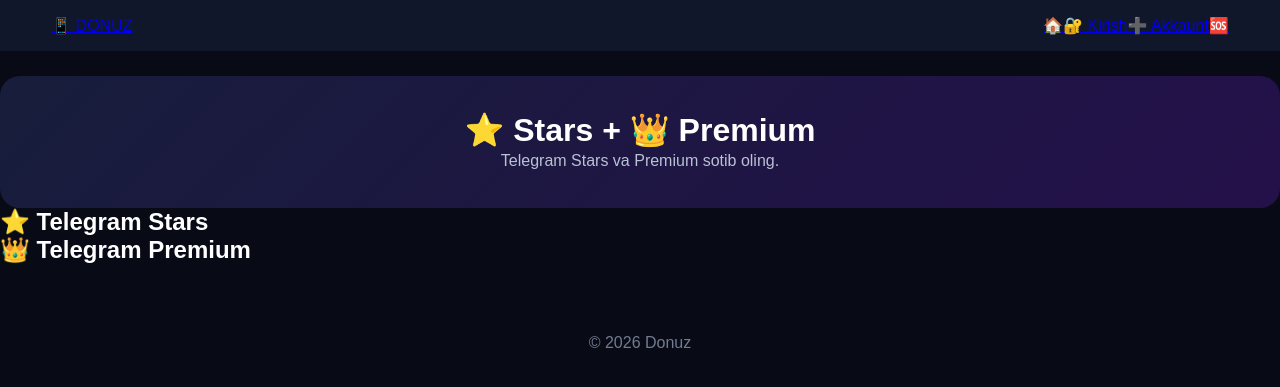
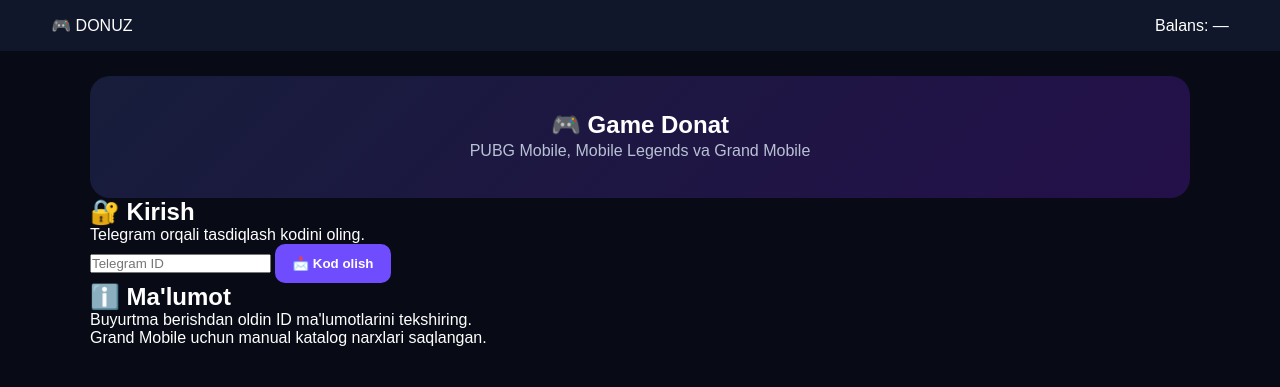
Before and after one commit to abdunabiyevabdurasul300-boop/Sayt, a Python web app: template templates/home.html in a window 1280 px wide. Shown: the top 387 px of the page. Run offline with Jinja, Linux system fonts and the light colour scheme; the template is opened without the code that fills it, so the values that code supplies are empty.

Commit message:
Update home.html

```diff
--- a/templates/home.html
+++ b/templates/home.html
@@ -1,109 +1,128 @@
-{% extends "base.html" %}
+<!DOCTYPE html>
+<html lang="uz">
+<head>
+    <meta charset="UTF-8">
+    <meta name="viewport" content="width=device-width, initial-scale=1.0">
+    <title>Donuz — Game Donat</title>
+    <link rel="stylesheet" href="/style.css">
+</head>
 
-{% block title %}Donuz — Telegram Stars Premium{% endblock %}
+<body>
 
-{% block content %}
+<header class="header">
+    <div class="logo">🎮 DONUZ</div>
+    <div id="balanceBox" class="balance">Balans: —</div>
+</header>
 
-<div class="hero">
-    <h1>⭐ Stars + 👑 Premium</h1>
-    <p>Telegram Stars va Premium sotib oling.</p>
+<main class="container">
 
-    {% if me %}
-    <div>
-        💰 Balans:
-        <b>{{ "{:,}".format(me.balance) }} so'm</b>
-    </div>
-    {% endif %}
-</div>
+    <section class="hero">
+        <h1>🎮 Game Donat</h1>
+        <p>PUBG Mobile, Mobile Legends va Grand Mobile</p>
+    </section>
 
-<div class="grid">
+    <!-- AUTH -->
+    <section id="authSection" class="card">
+        <h2>🔐 Kirish</h2>
 
-    <!-- STARS -->
-    <section class="card">
-        <h2>⭐ Telegram Stars</h2>
-
-        {% if stars.ok %}
-
-        <p>
-            ⭐ Stars
-            <br>
-            Miqdor: {{ stars.min_amount }} – {{ stars.max_amount }}
+        <p id="authText">
+            Telegram orqali tasdiqlash kodini oling.
         </p>
 
-        <form method="post" action="/buy/stars">
+        <input
+            id="userId"
+            type="number"
+            placeholder="Telegram ID"
+        >
+
+        <button onclick="requestAuth()">
+            📩 Kod olish
+        </button>
+
+        <div id="codeArea" style="display:none;">
+            <input
+                id="authCode"
+                type="text"
+                maxlength="6"
+                placeholder="6 xonali kod"
+            >
+
+            <button onclick="verifyAuth()">
+                ✅ Kirish
+            </button>
+        </div>
+
+        <div id="authResult"></div>
+    </section>
+
+
+    <!-- USER -->
+    <section id="userSection" style="display:none;">
+
+        <section class="card">
+            <h2>🎮 O'yin tanlang</h2>
+
+            <select id="gameSelect" onchange="loadProducts()">
+                <option value="">O'yinni tanlang</option>
+            </select>
+        </section>
+
+
+        <section id="productsCard" class="card" style="display:none;">
+
+            <h2>📦 Paket</h2>
+
+            <div id="products"></div>
+
+        </section>
+
+
+        <section id="orderCard" class="card" style="display:none;">
+
+            <h2>🛒 Buyurtma</h2>
 
             <input
-                name="telegram_username"
-                placeholder="@username"
-                required
+                id="playerId"
+                type="text"
+                placeholder="Player ID"
             >
 
             <input
-                name="quantity"
-                type="number"
-                min="{{ stars.min_amount }}"
-                max="{{ stars.max_amount }}"
-                value="100"
-                required
+                id="serverId"
+                type="text"
+                placeholder="Server ID (kerak bo'lsa)"
             >
 
-            <button type="submit">
-                ⭐ Sotib olish
+            <button onclick="checkPlayer()">
+                🔍 ID tekshirish
             </button>
 
-        </form>
+            <div id="playerResult"></div>
 
-        {% else %}
+            <button
+                id="buyButton"
+                onclick="createOrder()"
+                style="display:none;"
+            >
+                💳 Sotib olish
+            </button>
 
-        <div class="alert error">
-            {{ stars.error }}
-        </div>
+        </section>
 
-        {% endif %}
     </section>
 
 
-    <!-- PREMIUM -->
     <section class="card">
-
-        <h2>👑 Telegram Premium</h2>
-
-        {% if premium.ok %}
-
-            {% for p in premium.plans %}
-
-            <form method="post" action="/buy/premium">
-
-                <input
-                    type="hidden"
-                    name="months"
-                    value="{{ p.months }}"
-                >
-
-                <input
-                    name="telegram_username"
-                    placeholder="@username"
-                    required
-                >
-
-                <button type="submit">
-                    👑 {{ p.months }} oy — Sotib olish
-                </button>
-
-            </form>
-
-            {% endfor %}
-
-        {% else %}
-
-            <div class="alert error">
-                {{ premium.error }}
-            </div>
-
-        {% endif %}
-
+        <h2>ℹ️ Ma'lumot</h2>
+        <p>Buyurtma berishdan oldin ID ma'lumotlarini tekshiring.</p>
+        <p>Grand Mobile uchun manual katalog narxlari saqlangan.</p>
     </section>
 
-</div>
+</main>
 
-{% endblock %}
+<div id="toast"></div>
+
+<script src="/script.js"></script>
+
+</body>
+</html>
```
